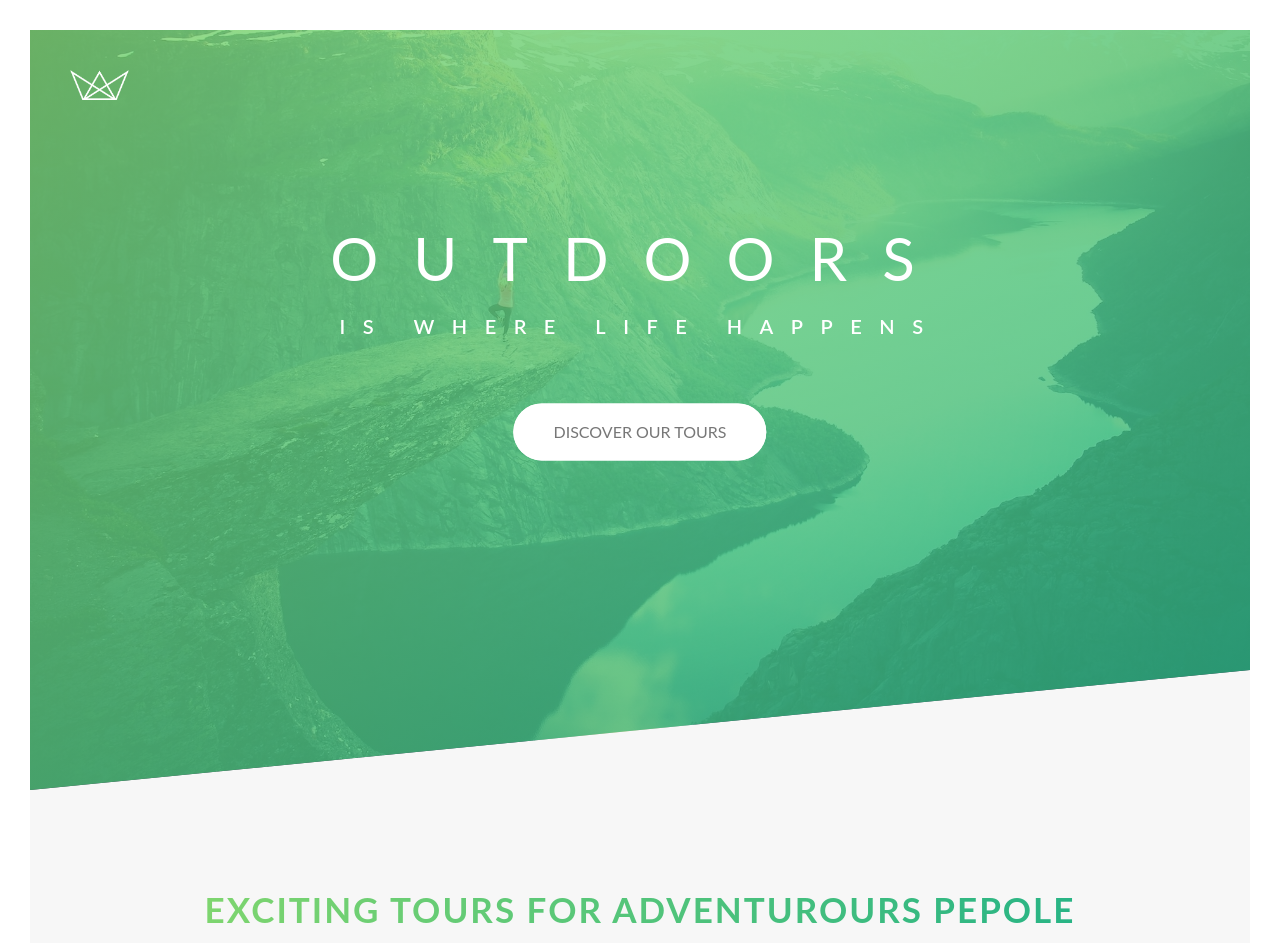
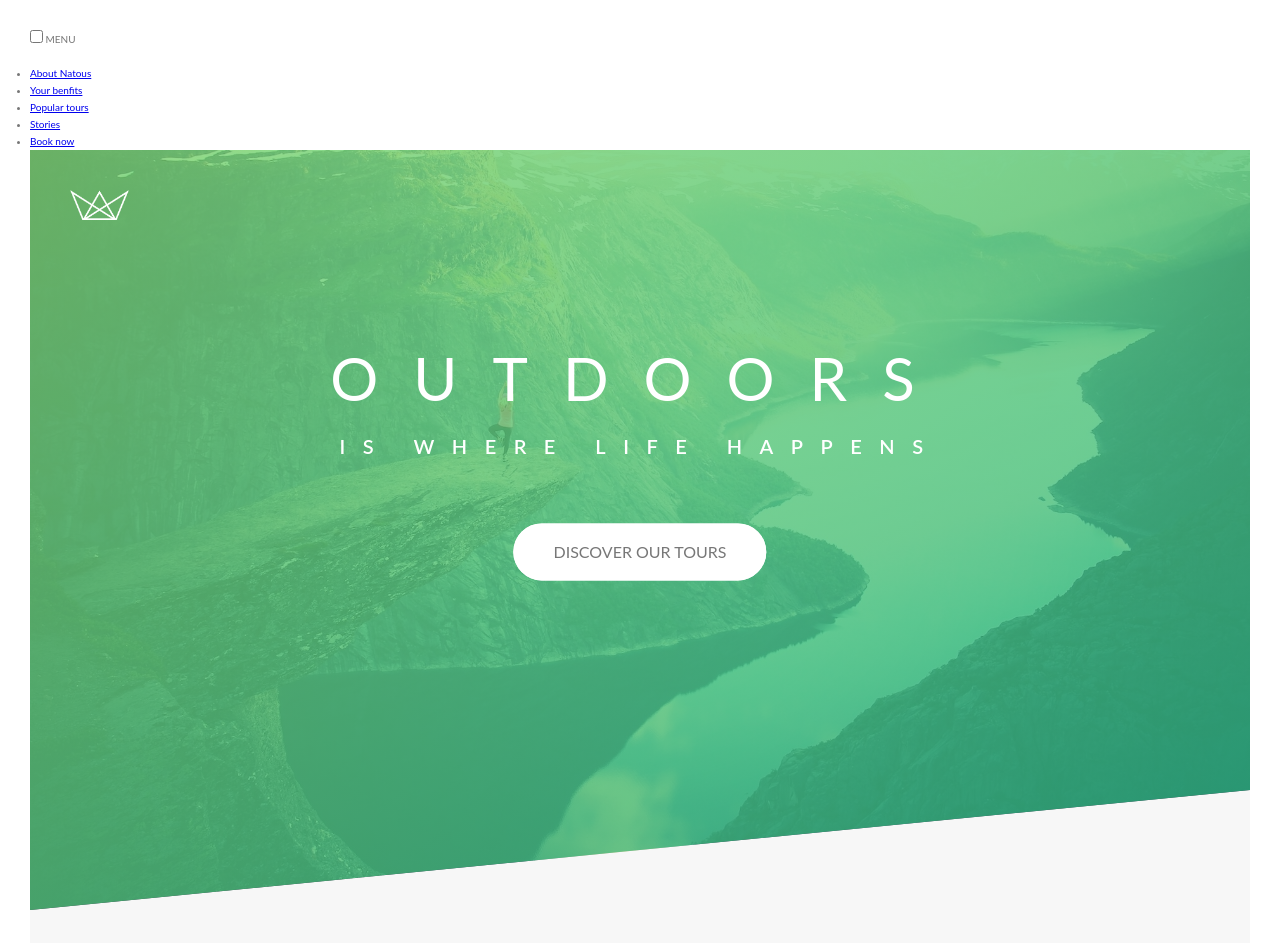
Before and after one commit to ahmedyosry433/Natours-HTML-CSS, a website: page index.html in a window 1280 px wide. Shown: the top 943 px of the page. Drawn offline with Linux system fonts and the light colour scheme.

Commit message:
navigation menu html

```diff
--- a/index.html
+++ b/index.html
@@ -11,6 +11,35 @@
 </head>
 
 <body>
+
+    <!--Start Navigation Menu -->
+    <div class="navigation">
+        <input type="checkbox" id="navi-toggle" class="navigation__checkbox">
+        <label for="navivation__checkbox" class="navigation__button">MENU</label>
+        <div class="navigation">&nbsp;</div>
+        <nav class="navigation">
+            <ul class="navigation__list">
+                <li class="navigation__item">
+                    <a href="#" class="navigation__link">About Natous</a>
+                </li>
+                <li class="navigation__item">
+                    <a href="#" class="navigation__link">Your benfits</a>
+                </li>
+                <li class="navigation__item">
+                    <a href="#" class="navigation__link">Popular tours</a>
+                </li>
+                <li class="navigation__item">
+                    <a href="#" class="navigation__link">Stories</a>
+                </li>
+                <li class="navigation__item">
+                    <a href="#" class="navigation__link">Book now</a>
+                </li>
+
+            </ul>
+        </nav>
+    </div>
+    <!--End Navigation Menu -->
+
     <!-- Start header -->
     <header class="header">
         <div class="header__logo-box">
--- /dev/null
+++ b/sass/layout/_navigation.scss
@@ -0,0 +1,17 @@
+ .navigation {
+    &__checkbox {
+
+    }
+    &__button {
+
+    }
+    &__background {
+
+    }
+    &__nav{}
+    &__list{
+
+    }
+    &__link{}
+
+ }
--- a/sass/main.scss
+++ b/sass/main.scss
@@ -11,6 +11,7 @@
 @import"layout/header";
 @import"layout/grid";
 @import"layout/footer";
+@import"layout/navigation";
 
 @import"pages/home";
 
```
